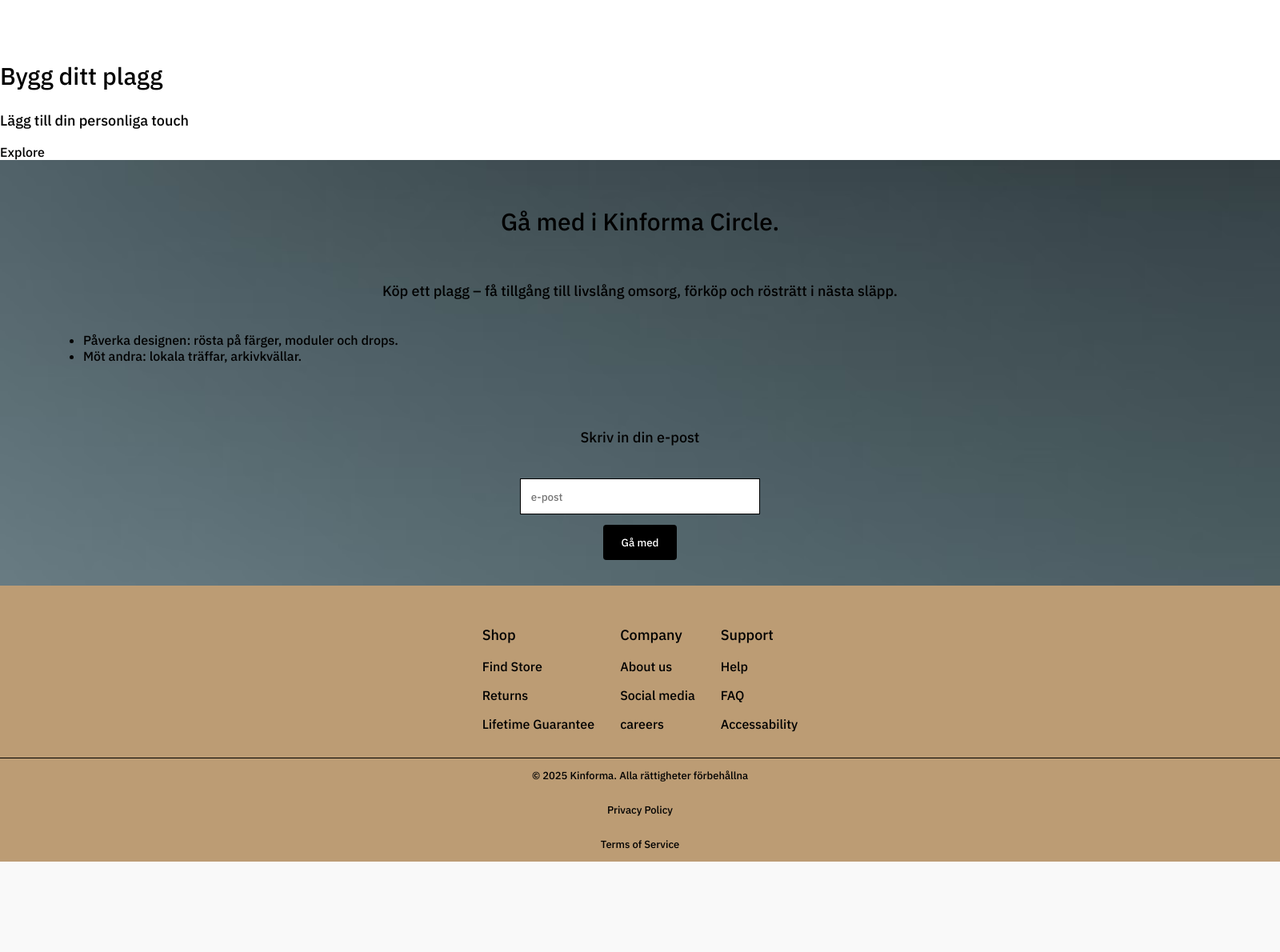
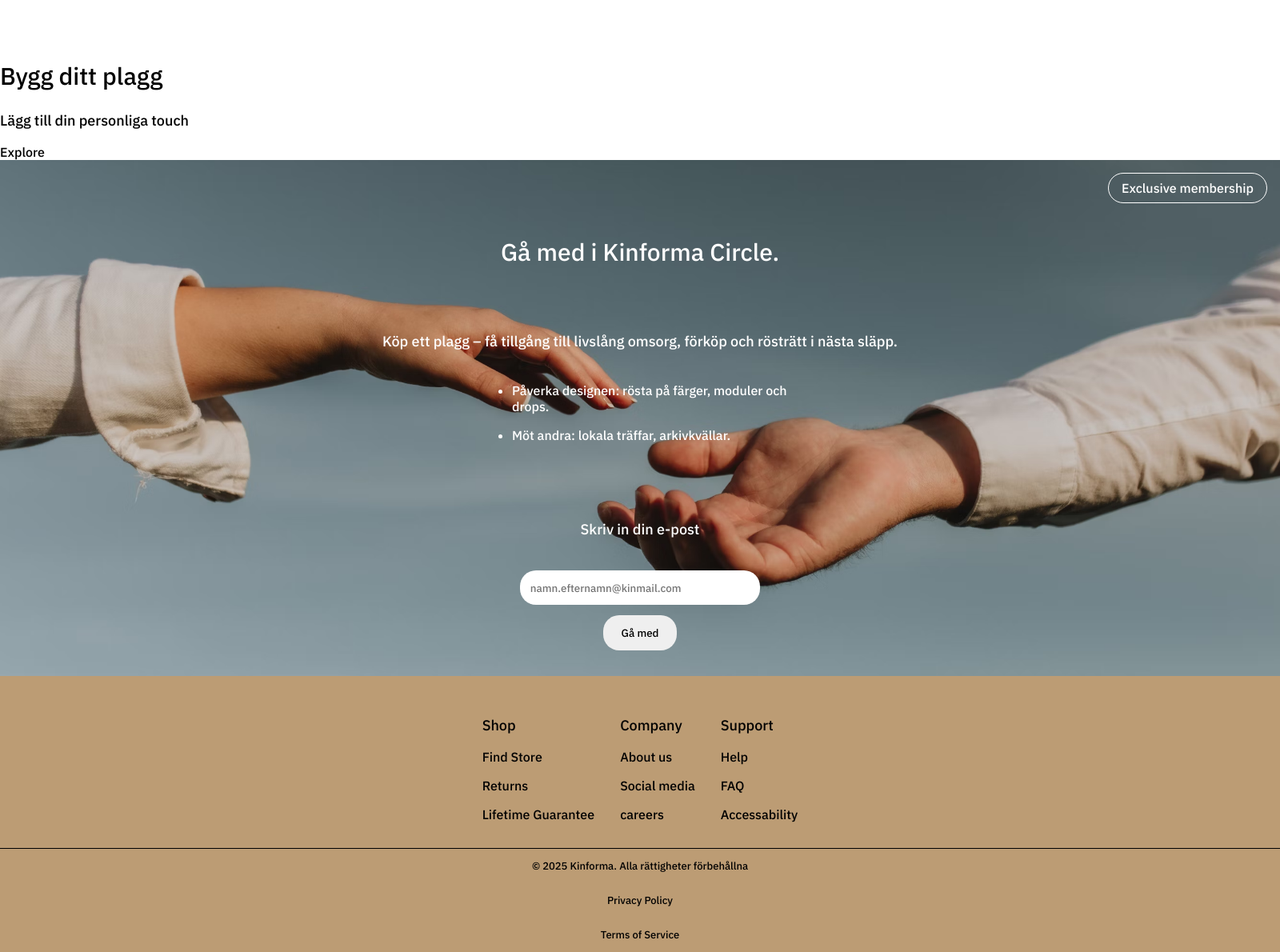
Before and after one commit to BAlmroth/Kinforma, a PHP site: page / in a window 1600 px wide. Shown: the part 4121-5311 px from the top of the page at 80% size. Before the commit the page ends 5198 px from the top, so only its background shows below. Run offline with PHP 8.4, Linux system fonts and the light colour scheme.

Commit message:
added exclusive tag to epost, tweaked spacing

```diff
--- a/css/epost.css
+++ b/css/epost.css
@@ -1,9 +1,20 @@
 /* Epost */
 .epost {
     background-image: url("../images/hands.png");
+    background-size: cover;
+    background-repeat: no-repeat;
+    background-position: center;
     text-align: center;
     padding: 1rem;
     margin: 0;
+    color: white;
+
+}
+
+.epost-container {
+    display: flex;
+    flex-direction: column;
+    align-items: center;
 }
 
 .epost h2 {
@@ -15,37 +26,55 @@
 .epost-input {
     margin-top: 1.5rem;
     padding: 1rem;
+    width: 100%;
 }
 
 .epost input {
     padding: 0.8rem;
-    border: 1px solid #ccc;
     width: 80%;
     max-width: 300px;
     margin-bottom: 0.8rem;
+    border-radius: 20px;
+    border: none;
+    color: black;
 }
-ul{
-    padding: 0 2.5rem;
+
+
+.epost ul{
+
+
     margin: 0 3rem;
     text-align: start;
+    max-width: 400px;
 
+}
 
+.epost li {
+    margin-bottom: 1rem;
 }
 
 .epost button {
     display: block;
     margin: 0 auto;
-    background: black;
-    color: white;
     border: none;
     padding: 0.8rem 1.4rem;
-    border-radius: 4px;
+    border-radius: 20px;
 }
 
-.epost input {
-    border: 1px solid #000;
-}
 
 .epost h3 {
     margin: 2.5rem;
 }
+
+.exclusive {
+    display: flex;
+    justify-content: right;
+    width: 100%;
+
+}
+
+.exclusive span {
+    padding: 8px 16px;
+    border: 1px solid white;
+    border-radius: 20px;
+}
--- a/php/epost.php
+++ b/php/epost.php
@@ -1,16 +1,21 @@
   <section id="epostsub" class="epost">
     <div class="epost-container">
+      <div class="exclusive">
+        <span> Exclusive membership </span>
+      </div>
       <h2>Gå med i Kinforma Circle.</h2>
       <h3>Köp ett plagg – få tillgång till livslång omsorg, förköp och rösträtt i nästa släpp.</h3>
-      <ul>
-        <li>Påverka designen: rösta på färger, moduler och drops.</li>
-        <li>Möt andra: lokala träffar, arkivkvällar.</li>
-      </ul>
+      <div class="epost-ul">
+        <ul>
+          <li>Påverka designen: rösta på färger, moduler och drops.</li>
+          <li>Möt andra: lokala träffar, arkivkvällar.</li>
+        </ul>
+      </div>
       <div class="epost-input">
         <h3>Skriv in din e-post</h3>
         <form action="#epostsub" method="post">
         <label for= "email"></label>
-        <input type="email" name="email" placeholder="e-post">
+        <input type="email" name="email" placeholder="namn.efternamn@kinmail.com">
         <button type="submit">Gå med</button>
         <?php
 
```
